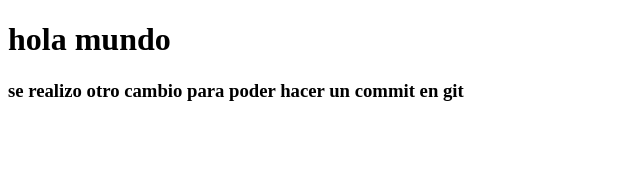
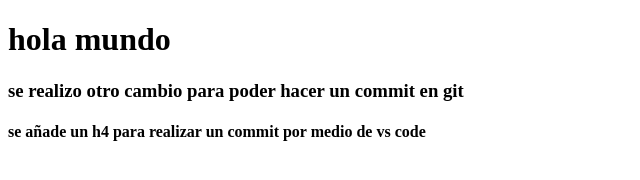
Before and after one commit to Ismael1699/aprendizaje-git, a plain HTML site: page fronted/index.html in a window 1280 px wide. Shown: the whole page, without its empty margins (0-640 px from the left). Drawn offline with Linux system fonts and the light colour scheme.

Commit message:
este es un commit por medio de vs code

```diff
--- a/fronted/index.html
+++ b/fronted/index.html
@@ -9,5 +9,6 @@
   <body>
     <h1>hola mundo</h1>
     <h3>se realizo otro cambio para poder hacer un commit en git</h3>
+    <h4>se añade un h4 para realizar un commit por medio de vs code</h4>
   </body>
 </html>
```
